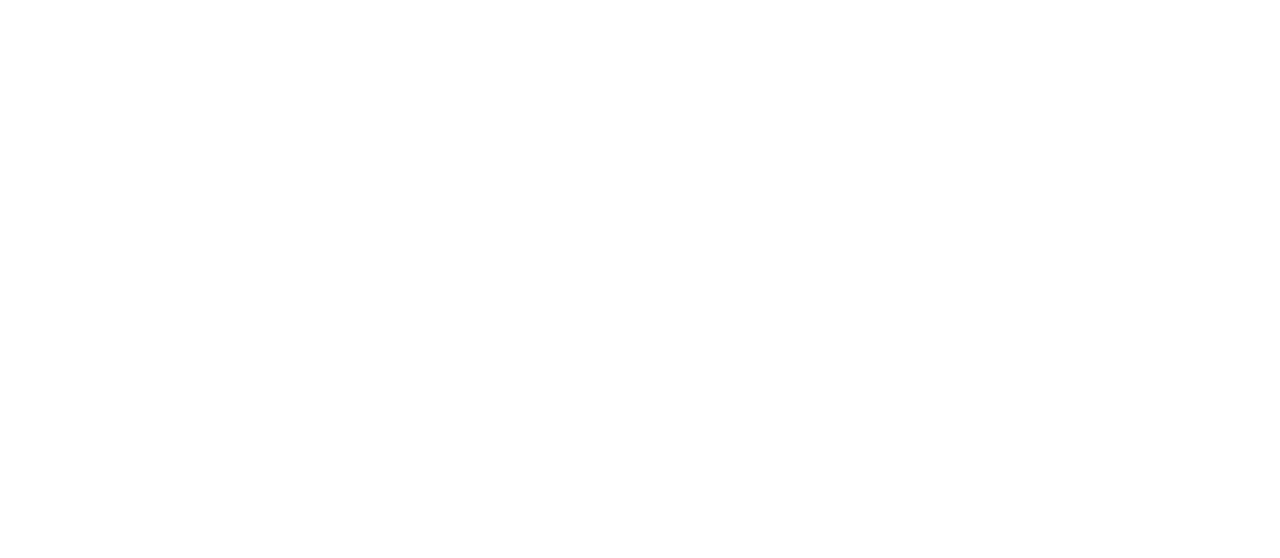
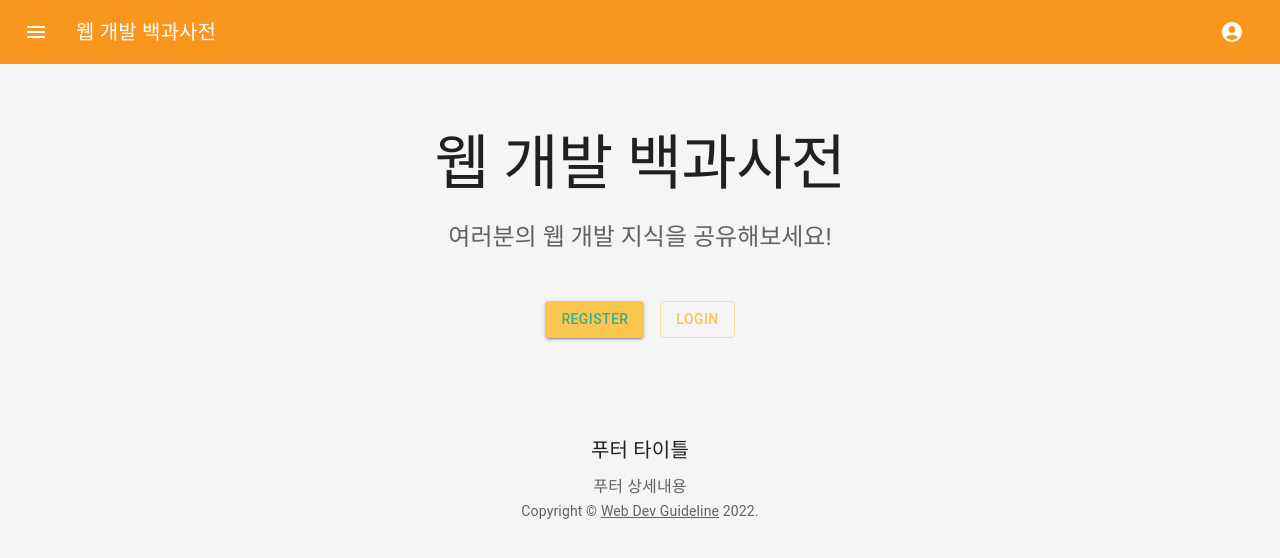
Before and after one commit to CSW-Study-Group/Web_Dev_Guidebook, a React (Create React App) app in the folder Front_End/: page / in a window 1280 px wide. Before the commit this address had no page. Shown: the top 558 px of the page. Built offline with nearby package versions, Linux system fonts and the light colour scheme.

Commit message:
빌드 및 route 수정

```diff
--- a/Front_End/src/router.tsx
+++ b/Front_End/src/router.tsx
@@ -7,9 +7,9 @@
     return (
         <BrowserRouter>
             <Routes>
-                <Route path="/main" element={<Main />} />
-                <Route path="/login" element={<Login />} />
-                <Route path="/register" element={<Register />} />
+                <Route path="/" element={<Main />} />
+                <Route path="/auth/login" element={<Login />} />
+                <Route path="/auth/register" element={<Register />} />
             </Routes>
         </BrowserRouter>
     )
```
Also changed, not shown: 12 other files (tests, documents, lock files or other folders).
